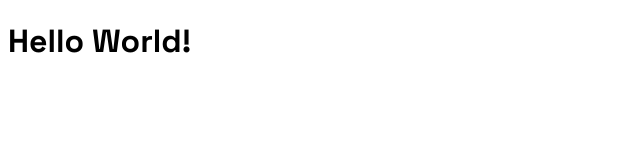
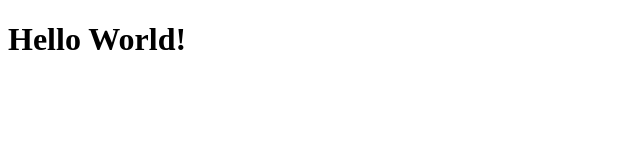
Before and after one commit to Cyberfox206/Puissance_4, a website built with Vite: page index.html in a window 1280 px wide. Shown: the whole page, without its empty margins (0-640 px from the left). Built offline with nearby package versions, Linux system fonts and the light colour scheme.

Commit message:
new_first_commit

```diff
--- a/style.scss
+++ b/style.scss
@@ -1,5 +1 @@
 @import "/sass_folder/variable";
-
-h1 {
-    font-family: $basique_font;
-}
```
